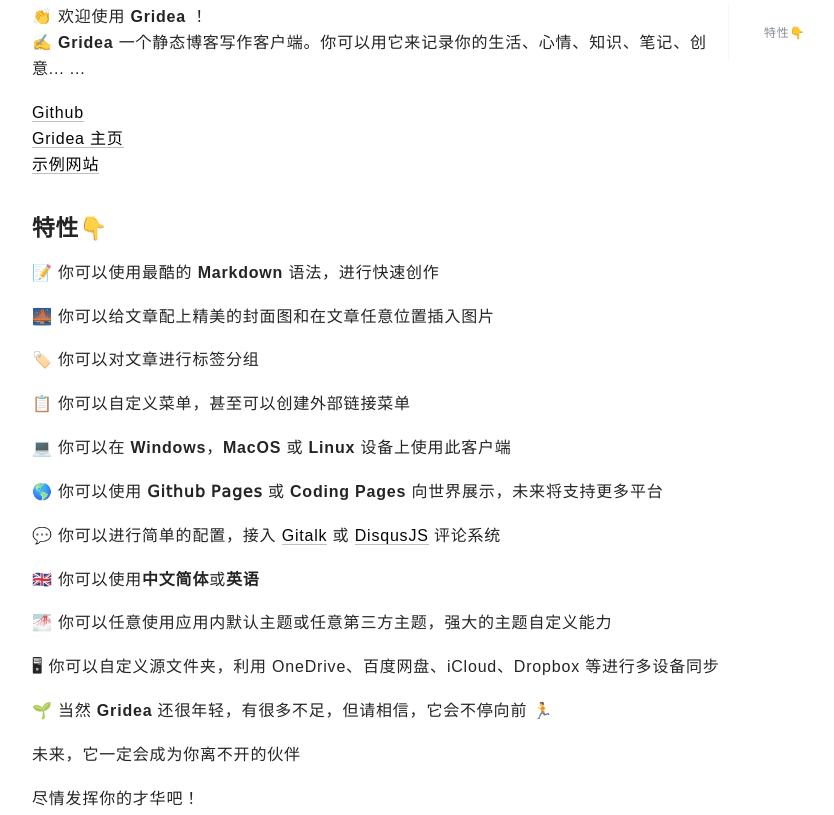
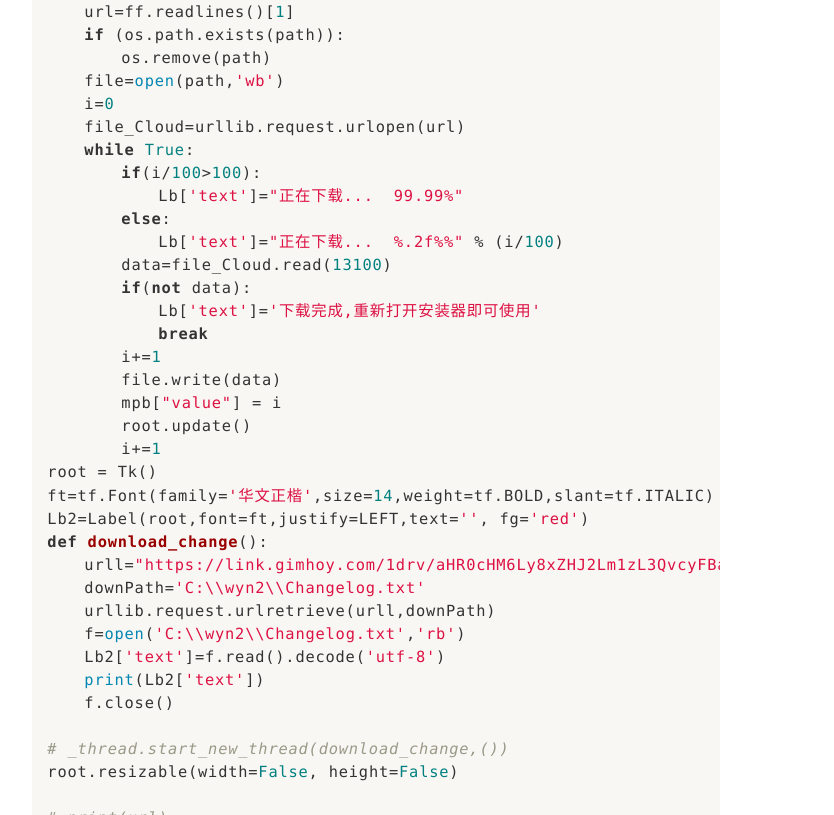
Before and after one commit to wwy-ynn/wwy-ynn.github.io, a plain HTML site: page post/python-xia-zai-wen-jian-yi-ji-jin-du-tiao/index.html in a window 1280 px wide. Shown: the part 992-1807 px from the top of the page, without its empty margins (264-1098 px from the left). Drawn offline with nearby package versions, Linux system fonts and the light colour scheme; a web font is replaced by a local one.

Commit message:
update from gridea: 2020-02-18 09:25:10

```diff
--- a/post/hello-gridea/index.html
+++ b/post/python-xia-zai-wen-jian-yi-ji-jin-du-tiao/index.html
@@ -2,24 +2,22 @@
   <head>
     <meta charset="utf-8" />
 <meta name="viewport" content="width=device-width, initial-scale=1" />
-<title>Hello Gridea | Gridea</title>
-<link rel="shortcut icon" href="https://wwy-ynn.github.io/favicon.ico?v=1581986904259">
+<title>Python下载文件以及进度条 | Gridea</title>
+<link rel="shortcut icon" href="https://wwy-ynn.github.io/favicon.ico?v=1581989107082">
 <link href="https://cdn.jsdelivr.net/npm/remixicon@2.3.0/fonts/remixicon.css" rel="stylesheet">
 <link rel="stylesheet" href="https://wwy-ynn.github.io/styles/main.css">
-<link rel="alternate" type="application/atom+xml" title="Hello Gridea | Gridea - Atom Feed" href="https://wwy-ynn.github.io/atom.xml">
+<link rel="alternate" type="application/atom+xml" title="Python下载文件以及进度条 | Gridea - Atom Feed" href="https://wwy-ynn.github.io/atom.xml">
 <link rel="stylesheet" href="https://fonts.googleapis.com/css?family=Droid+Serif:400,700">
 
 
 
-    <meta name="description" content="👏  欢迎使用 Gridea ！
-✍️  Gridea 一个静态博客写作客户端。你可以用它来记录你的生活、心情、知识、笔记、创意... ...
-
-Github
-Gridea 主页
-示例网站
-特性👇
-📝  你可以使用最酷的 Markdo..." />
-    <meta name="keywords" content="Gridea" />
+    <meta name="description" content="前段时间一直在用python tk写GUI，遇到一个问题，下载文件怎么去做进度条
+直接上代码
+import os;
+from tkinter import *
+from tkinter import filedialog, ttk
+impo..." />
+    <meta name="keywords" content="" />
     <link rel="stylesheet" href="https://cdnjs.cloudflare.com/ajax/libs/KaTeX/0.10.0/katex.min.css">
     <script src="https://cdn.bootcss.com/highlight.js/9.12.0/highlight.min.js"></script>
   </head>
@@ -28,7 +26,7 @@ Gridea 主页
       <div class="main-content">
         <div class="site-header">
   <a href="https://wwy-ynn.github.io">
-  <img class="avatar" src="https://wwy-ynn.github.io/images/avatar.png?v=1581986904259" alt="">
+  <img class="avatar" src="https://wwy-ynn.github.io/images/avatar.png?v=1581989107082" alt="">
   </a>
   <h1 class="site-title">
     Gridea
@@ -81,63 +79,114 @@ Gridea 主页
         <div class="post-detail">
           <article class="post">
             <h2 class="post-title">
-              Hello Gridea
+              Python下载文件以及进度条
             </h2>
             <div class="post-info">
               <span>
-                2018-12-12
+                2020-02-18
               </span>
               <span>
-                2 min read
+                3 min read
               </span>
-
-                <a href="https://wwy-ynn.github.io/tag/M90bNIG-t/" class="post-tag">
-                  # Gridea
-                </a>
 
             </div>
 
-              <img class="post-feature-image" src="https://wwy-ynn.github.io/post-images/hello-gridea.png" alt="">
-
             <div class="post-content-wrapper">
               <div class="post-content">
-                <p>👏  欢迎使用 <strong>Gridea</strong> ！<br>
-✍️  <strong>Gridea</strong> 一个静态博客写作客户端。你可以用它来记录你的生活、心情、知识、笔记、创意... ...</p>
-<!-- more -->
-<p><a href="https://github.com/getgridea/gridea">Github</a><br>
-<a href="https://gridea.dev/">Gridea 主页</a><br>
-<a href="http://fehey.com/">示例网站</a></p>
-<h2 id="特性">特性👇</h2>
-<p>📝  你可以使用最酷的 <strong>Markdown</strong> 语法，进行快速创作</p>
-<p>🌉  你可以给文章配上精美的封面图和在文章任意位置插入图片</p>
-<p>🏷️  你可以对文章进行标签分组</p>
-<p>📋  你可以自定义菜单，甚至可以创建外部链接菜单</p>
-<p>💻  你可以在 <strong>Windows</strong>，<strong>MacOS</strong> 或 <strong>Linux</strong> 设备上使用此客户端</p>
-<p>🌎  你可以使用 <strong>𝖦𝗂𝗍𝗁𝗎𝖻 𝖯𝖺𝗀𝖾𝗌</strong> 或 <strong>Coding Pages</strong> 向世界展示，未来将支持更多平台</p>
-<p>💬  你可以进行简单的配置，接入 <a href="https://github.com/gitalk/gitalk">Gitalk</a> 或 <a href="https://github.com/SukkaW/DisqusJS">DisqusJS</a> 评论系统</p>
-<p>🇬🇧  你可以使用<strong>中文简体</strong>或<strong>英语</strong></p>
-<p>🌁  你可以任意使用应用内默认主题或任意第三方主题，强大的主题自定义能力</p>
-<p>🖥  你可以自定义源文件夹，利用 OneDrive、百度网盘、iCloud、Dropbox 等进行多设备同步</p>
-<p>🌱 当然 <strong>Gridea</strong> 还很年轻，有很多不足，但请相信，它会不停向前 🏃</p>
-<p>未来，它一定会成为你离不开的伙伴</p>
-<p>尽情发挥你的才华吧！</p>
-<p>😘 Enjoy~</p>
+                <p>前段时间一直在用python tk写GUI，遇到一个问题，下载文件怎么去做进度条<br>
+直接上代码</p>
+<pre><code class="language-python">import os;
+from tkinter import *
+from tkinter import filedialog, ttk
+import time
+import urllib.request
+import tkinter.font as tf
+import _thread
+def downloading():
+	fff=open('C:\\wyn2\\Path.ini','r')
+
+	path=fff.readline()
+
+	fff.close()
+	ff=open('C:\\wyn2\\Version.txt')
+	url=ff.readlines()[1]
+	if (os.path.exists(path)):
+		os.remove(path)
+	file=open(path,'wb')
+	i=0
+	file_Cloud=urllib.request.urlopen(url)
+	while True:
+		if(i/100&gt;100):
+			Lb['text']=&quot;正在下载...  99.99%&quot;
+		else:
+			Lb['text']=&quot;正在下载...  %.2f%%&quot; % (i/100)
+		data=file_Cloud.read(13100)
+		if(not data):
+			Lb['text']='下载完成,重新打开安装器即可使用'
+			break
+		i+=1
+		file.write(data)
+		mpb[&quot;value&quot;] = i
+		root.update()
+		i+=1
+root = Tk()
+ft=tf.Font(family='华文正楷',size=14,weight=tf.BOLD,slant=tf.ITALIC)
+Lb2=Label(root,font=ft,justify=LEFT,text='', fg='red')
+def download_change():
+	urll=&quot;https://link.gimhoy.com/1drv/aHR0cHM6Ly8xZHJ2Lm1zL3QvcyFBa0h0U1NHTWRISktqd1gtdG9sLVo2V3c0WjZyP2U9cU9DWGdM.txt&quot;
+	downPath='C:\\wyn2\\Changelog.txt'
+	urllib.request.urlretrieve(urll,downPath)
+	f=open('C:\\wyn2\\Changelog.txt','rb')
+	Lb2['text']=f.read().decode('utf-8')
+	print(Lb2['text'])
+	f.close()
+
+# _thread.start_new_thread(download_change,())
+root.resizable(width=False, height=False)
+
+# print(url)
+
+root.wm_attributes('-topmost', 1)
+root.title('正在更新')
+root.geometry('600x400+450+200')
+mpb = ttk.Progressbar(root, orient=&quot;horizontal&quot;, length=500, mode=&quot;determinate&quot;)
+mpb.place(x=60,y=100)
+mpb[&quot;maximum&quot;] = 10000
+mpb[&quot;value&quot;] = 0
+Lb=Label(root,font=('华文琥珀',30,'bold'), text='正在下载...', fg='red')
+Lb.place(x=130,y=150)
+
+Lb2.place(x=50,y=200)
+root.iconbitmap('C:\\wyn2\\Wardens.ico')
+
+_thread.start_new_thread(downloading,())
+# sys.exit()
+root.mainloop()
+</code></pre>
+<p>进度条是看一个大佬上传文件才学会的<br>
+https://blog.csdn.net/Speechless_/article/details/84941810<br>
+还有一个是创建了一个新的线程，否则拖动会停止下载<br>
+效果图：<br>
+<img src="https://wwy-ynn.github.io/post-images/1581989049797.png" alt="" loading="lazy"><br>
+底下还能显示一些文字</p>
 
               </div>
               <div class="toc-container">
-                <ul class="markdownIt-TOC">
-<li>
-<ul>
-<li><a href="#%E7%89%B9%E6%80%A7">特性👇</a></li>
-</ul>
-</li>
-</ul>
 
               </div>
             </div>
           </article>
         </div>
 
+
+          <div class="next-post">
+            <div class="next">下一篇</div>
+            <a href="https://wwy-ynn.github.io/post/hello-gridea/">
+              <h3 class="post-title">
+                Hello Gridea
+              </h3>
+            </a>
+          </div>
 
 
 
```
Also changed, not shown: archives/index.html (+18 -2 lines), atom.xml (+85 -1 lines), index.html (+21 -2 lines), post/about/index.html (+2 -2 lines), tag/M90bNIG-t/index.html (+2 -2 lines), tags/index.html (+2 -2 lines), post-images/1581989049797.png (added).
